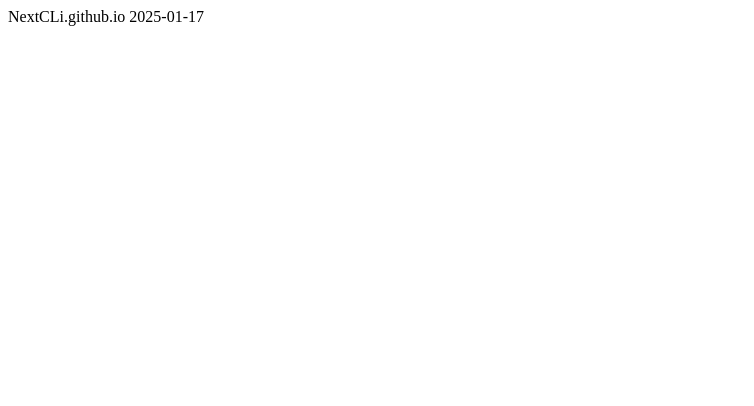
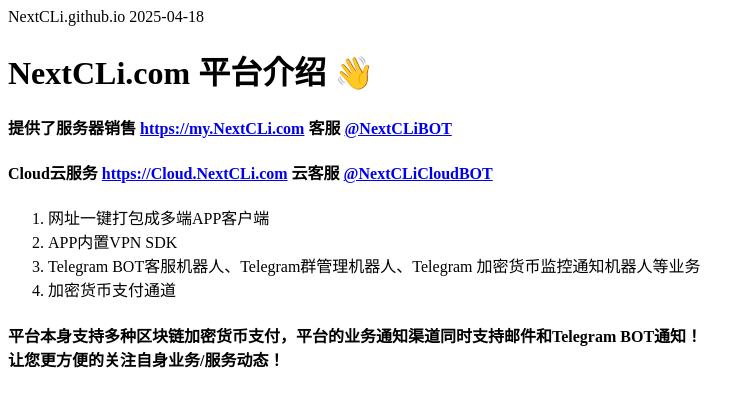
Before and after one commit to NextCLi/NextCLi.github.io, a plain HTML site: page index.html in a window 1280 px wide. Shown: the whole page, without its empty margins (0-754 px from the left). Drawn offline with Linux system fonts and the light colour scheme.

Commit message:
Update index.html

```diff
--- a/index.html
+++ b/index.html
@@ -1 +1,19 @@
-NextCLi.github.io 2025-01-17
+NextCLi.github.io 2025-04-18
+
+<h1>NextCLi.com 平台介绍 👋</h1>
+
+<h4>提供了服务器销售 <a href="https://my.NextCLi.com" target="_blank">https://my.NextCLi.com</a> 客服 <a href="https://t.me/NextCLiBOT" target="_blank">@NextCLiBOT</a></h4>
+
+<h4>Cloud云服务 <a href="https://Cloud.NextCLi.com" target="_blank">https://Cloud.NextCLi.com</a> 云客服 <a href="https://t.me/NextCLiCloudBOT" target="_blank">@NextCLiCloudBOT</a></h4>
+
+<ol>
+  <li>网址一键打包成多端APP客户端</li>
+  <li>APP内置VPN SDK</li>
+  <li>Telegram BOT客服机器人、Telegram群管理机器人、Telegram 加密货币监控通知机器人等业务</li>
+  <li>加密货币支付通道</li>
+</ol>
+
+<h4>
+平台本身支持多种区块链加密货币支付，平台的业务通知渠道同时支持邮件和Telegram BOT通知！<br>
+让您更方便的关注自身业务/服务动态！
+</h4>
```
